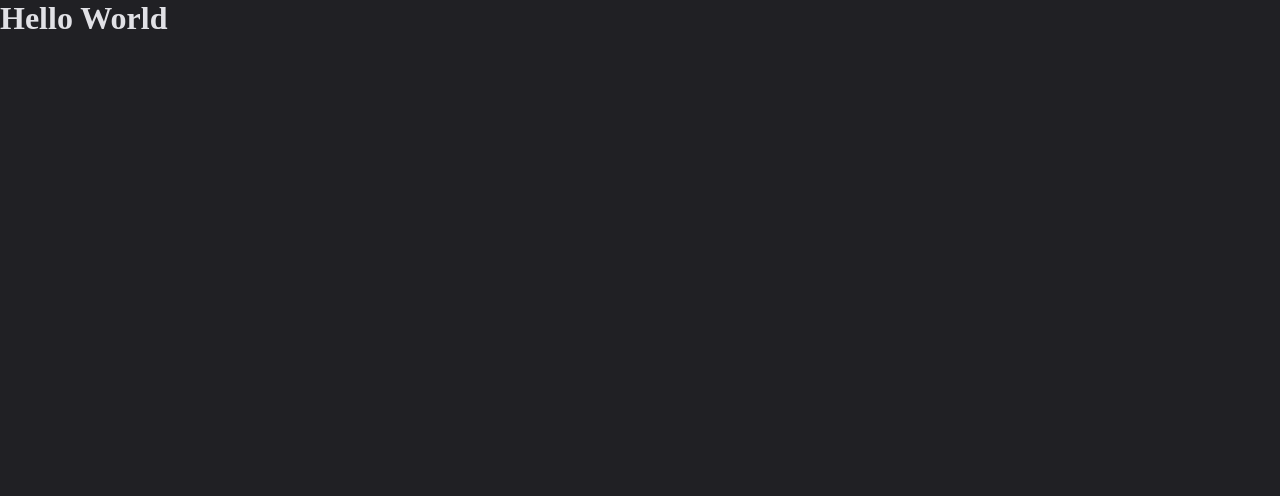
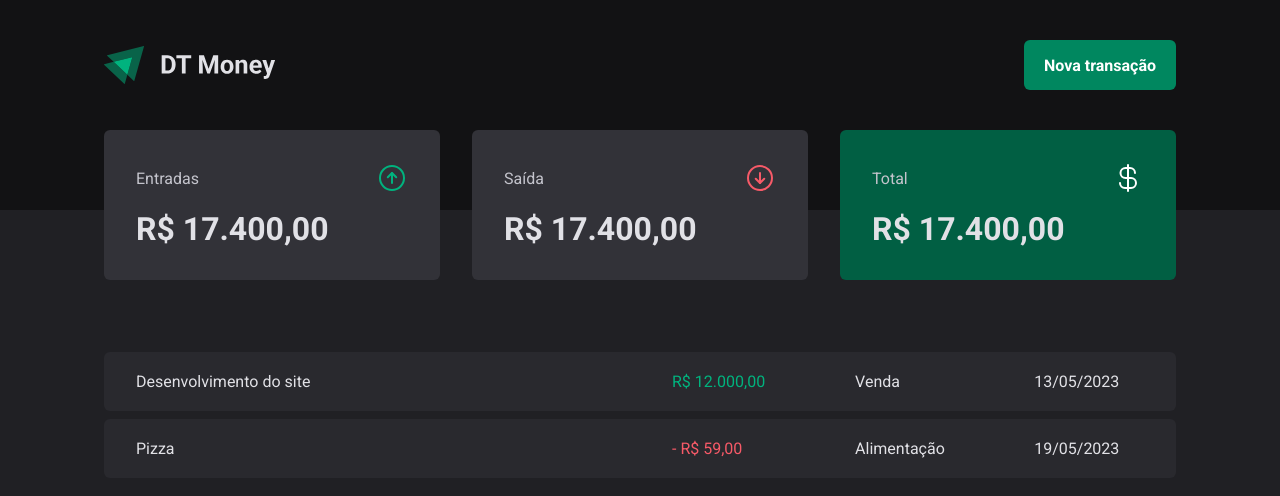
Before and after one commit to vanessaugioni/ProjectMoney-Curso, a React (Vite) app: page / in a window 1280 px wide. Shown: the top 496 px of the page. Built offline with nearby package versions, Linux system fonts and the light colour scheme.

Commit message:
versão 2.1

```diff
--- a/index.html
+++ b/index.html
@@ -3,20 +3,12 @@
   <head>
     <meta charset="UTF-8" />
 
-    <link rel="preconnect" href="https://fonts.googleapis.com" />
-    <link rel="preconnect" href="https://fonts.gstatic.com" crossorigin />
-
     <link rel="icon" type="image/svg+xml" href="/vite.svg" />
     <meta name="viewport" content="width=device-width, initial-scale=1.0" />
 
-
-<link href="https://fonts.googleapis.com/css2?family=Roboto+Mono:wght@700&family=Roboto:wght@400;700&display=swap" rel="stylesheet" />
-
-
-
-
-
-
+    <link rel="preconnect" href="https://fonts.googleapis.com">
+    <link rel="preconnect" href="https://fonts.gstatic.com" crossorigin>
+    <link href="https://fonts.googleapis.com/css2?family=Roboto:wght@400;700&display=swap" rel="stylesheet">
 
     <title>DT Money</title>
   </head>
--- a/package.json
+++ b/package.json
@@ -11,6 +11,7 @@
   },
   "dependencies": {
     "@types/styled-components": "^5.1.26",
+    "phosphor-react": "^1.4.1",
     "react": "^18.2.0",
     "react-dom": "^18.2.0",
     "styled-components": "^5.3.11"
--- a/src/App.tsx
+++ b/src/App.tsx
@@ -1,14 +1,14 @@
-import { ThemeProvider } from "styled-components"
-import { defaultTheme } from "./styles/themes/default"
-import { GlobalStyle } from "./styles/global"
+import { ThemeProvider } from "styled-components";
+import { defaultTheme } from "./styles/themes/default";
+import { GlobalStyle } from "./styles/global";
+import { Transactions } from "./pages/Transactions";
 
 export function App() {
-
   return (
     <ThemeProvider theme={defaultTheme}>
       <GlobalStyle />
 
-      <h1>Hello World</h1>
-      </ThemeProvider>
-  )
+      <Transactions />
+    </ThemeProvider>
+  );
 }
--- /dev/null
+++ b/src/components/Header/index.tsx
@@ -0,0 +1,19 @@
+import { HeaderContainer, HeaderContent, NewTransactionButton } from "./styles";
+
+import logoImg from '../../assets/Logo (1).svg'
+
+export function Header() {
+    return (
+
+   <HeaderContainer>
+    <HeaderContent>
+
+        <img src={logoImg} alt="" />
+
+        <NewTransactionButton>Nova transação</NewTransactionButton>
+    </HeaderContent>
+   </HeaderContainer>
+
+    )
+
+}
--- /dev/null
+++ b/src/components/Header/styles.ts
@@ -0,0 +1,36 @@
+import styled from "styled-components";
+
+export const HeaderContainer = styled.header`
+    background: ${props => props.theme['gray-900']};
+    padding: 2.5rem 0 7.5rem;
+`;
+
+export const HeaderContent = styled.div`
+    width: 100%;
+    max-width: 1120px;
+    margin: 0 auto;
+    padding: 0 1.5rem;
+
+    display: flex;
+    justify-content: space-between;
+    align-items: center;
+
+`;
+
+export const NewTransactionButton = styled.button`
+    height: 50px;
+    border: 0;
+    background: ${props => props.theme['green-500']};
+    color: ${props => props.theme.white};
+    font-weight: bold;
+    padding: 0 1.25rem;
+    border-radius: 6px;
+    cursor: pointer;
+    transition: background-color 0.2s;
+
+    &:hover{
+        background: ${props => props.theme['green-700']};
+        transition: background-color 0.2s;
+    }
+
+`;
--- /dev/null
+++ b/src/components/Summary/index.tsx
@@ -0,0 +1,38 @@
+import { ArrowCircleUp, ArrowCircleDown, CurrencyDollar } from "phosphor-react";
+import { SummaryCard, SummaryContainer } from "./styles";
+
+
+export function Summary() {
+    return (
+    <SummaryContainer>
+        <SummaryCard>
+            <header>
+                <span>Entradas</span>
+                <ArrowCircleUp size={32} color="#00b37e"/>
+            </header>
+
+            <strong>R$ 17.400,00</strong>
+        </SummaryCard>
+
+        <SummaryCard>
+            <header>
+                <span>Saída</span>
+                <ArrowCircleDown size={32} color="#f75a68"/>
+            </header>
+
+            <strong>R$ 17.400,00</strong>
+        </SummaryCard>
+
+        <SummaryCard variant="green">
+            <header>
+                <span>Total</span>
+                <CurrencyDollar size={32} color="#fff"/>
+            </header>
+
+            <strong>R$ 17.400,00</strong>
+        </SummaryCard>
+
+
+    </SummaryContainer>
+    );
+}
--- /dev/null
+++ b/src/components/Summary/styles.ts
@@ -0,0 +1,44 @@
+import styled, { css } from "styled-components";
+
+export const SummaryContainer = styled.section `
+    width: 100%;
+    max-width: 1120px;
+    margin: 0 auto;
+    padding: 0 1.5rem;
+
+    display: grid;
+    grid-template-columns: repeat(3, 1fr);
+    gap: 2rem;
+
+
+    margin-top: -5rem;
+`;
+
+interface SummaryCardProps{
+    variant?:'green';
+}
+
+export const SummaryCard = styled.div<SummaryCardProps>`
+    background: ${props => props.theme['gray-600']};
+    border-radius: 6px;
+    padding: 2rem;
+
+    header {
+        display: flex;
+        align-items: center;
+        justify-content: space-between;
+        color: ${props => props.theme['gray-300']};
+    }
+
+    strong{
+        display: block;
+        margin-top: 1rem;
+        font-size: 2rem;
+    }
+
+    ${props => props.variant == 'green' && css`
+    background: ${props.theme['green-700']};
+
+    `}
+
+`;
--- /dev/null
+++ b/src/pages/Transactions/index.tsx
@@ -0,0 +1,47 @@
+import { Header } from "../../components/Header";
+import { Summary } from "../../components/Summary";
+import { PriceHighlight, TransactionsContainer, TransactionsTable } from "./styles";
+
+
+export function Transactions() {
+    return (
+
+        <div>
+            <Header />
+            <Summary />
+
+
+            <TransactionsContainer>
+
+             <TransactionsTable>
+              <tbody>
+
+                 <tr>
+                  <td width="50%">Desenvolvimento do site</td>
+                  <td>
+                    <PriceHighlight variant='income'>
+                    R$ 12.000,00
+                    </PriceHighlight>
+                  </td>
+                  <td>Venda</td>
+                  <td>13/05/2023</td>
+                 </tr>
+
+                 <tr>
+                  <td width="50%">Pizza</td>
+                  <td>
+                  <PriceHighlight variant='outcome'>
+                    - R$ 59,00
+                    </PriceHighlight>
+                  </td>
+                  <td>Alimentação</td>
+                  <td>19/05/2023</td>
+                 </tr>
+
+              </tbody>
+             </TransactionsTable>
+            </TransactionsContainer>
+        </div>
+    )
+
+}
--- /dev/null
+++ b/src/pages/Transactions/styles.ts
@@ -0,0 +1,40 @@
+import styled from "styled-components";
+
+export const TransactionsContainer = styled.main`
+    width: 100%;
+    max-width: 1120px;
+    margin: 4rem auto 0;
+    padding: 0 1.5rem;
+`;
+
+export const TransactionsTable = styled.table`
+    width: 100%;
+    border-collapse: separate;
+    border-spacing: 0 0.5rem;
+    /* margin-top: 1.5rem; */
+
+    td {
+        padding: 1.25rem 2rem;
+        background: ${props => props.theme['gray-700']};
+
+        &:first-child {
+          border-top-left-radius: 6px;
+          border-bottom-left-radius: 6px;
+        }
+
+        &:last-child {
+          border-top-right-radius: 6px;
+          border-bottom-right-radius: 6px;
+
+        }
+    }
+
+`;
+
+interface PriceHighlightProps{
+    variant: 'income' | 'outcome';
+}
+
+export const PriceHighlight = styled.span<PriceHighlightProps> `
+    color: ${props => props.variant == 'income' ? props.theme['green-300'] : props.theme['red-300']}
+`
--- a/src/styles/global.ts
+++ b/src/styles/global.ts
@@ -1,29 +1,31 @@
 import { createGlobalStyle } from "styled-components";
 
 export const GlobalStyle = createGlobalStyle`
-*{
-margin: 0;
-padding: 0;
-box-sizing: border-box;
+    *{
+    margin: 0;
+    padding: 0;
+    box-sizing: border-box;
 
-}
+    }
 
 
-  :focus{
+  :focus {
     outline: 0;
-    box-shadow: 0 0 0 2px ${props =>props.theme['green-500']};
+    box-shadow: 0 0 0 2px ${(props) => props.theme["green-500"]};
     }
 
     body{
-        background-color: ${props => props.theme['gray-800']};
-        color: ${props => props.theme['gray-100']};
+        background-color: ${(props) => props.theme["gray-800"]};
+        color: ${(props) => props.theme["gray-100"]};
         -webkit-font-smoothing: antialisead;
     }
 
-    body, input, textarea, button {
-      font: 400 1rem Roboto sans-serif ;
-
+    span {
 
     }
 
+    body, input, textarea, button, span{
+      font: 400 1rem Roboto, sans-serif;
+    }
+
 `;
```
Also changed, not shown: src/assets/Logo (1).svg (added), 1 other file (tests, documents, lock files or other folders).
